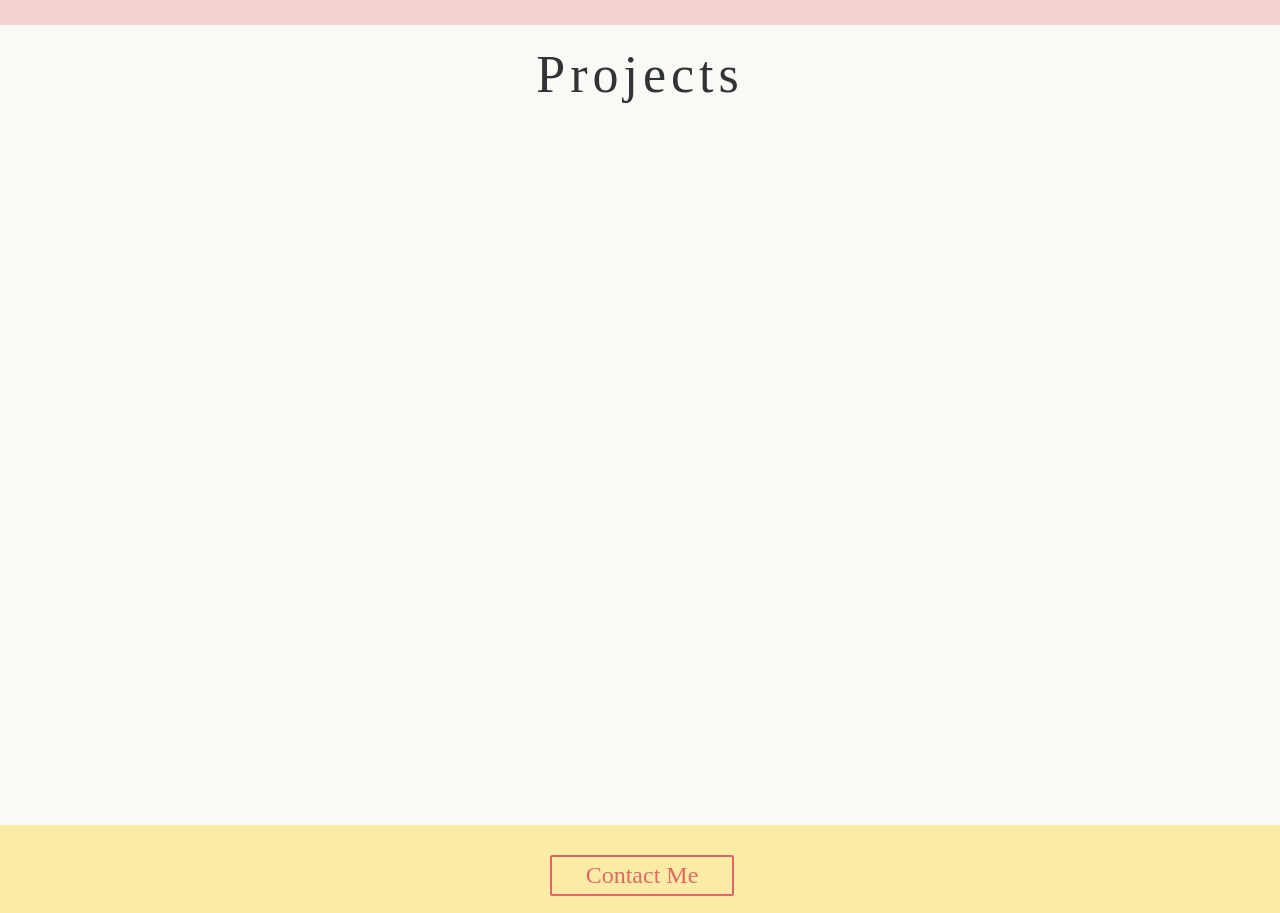
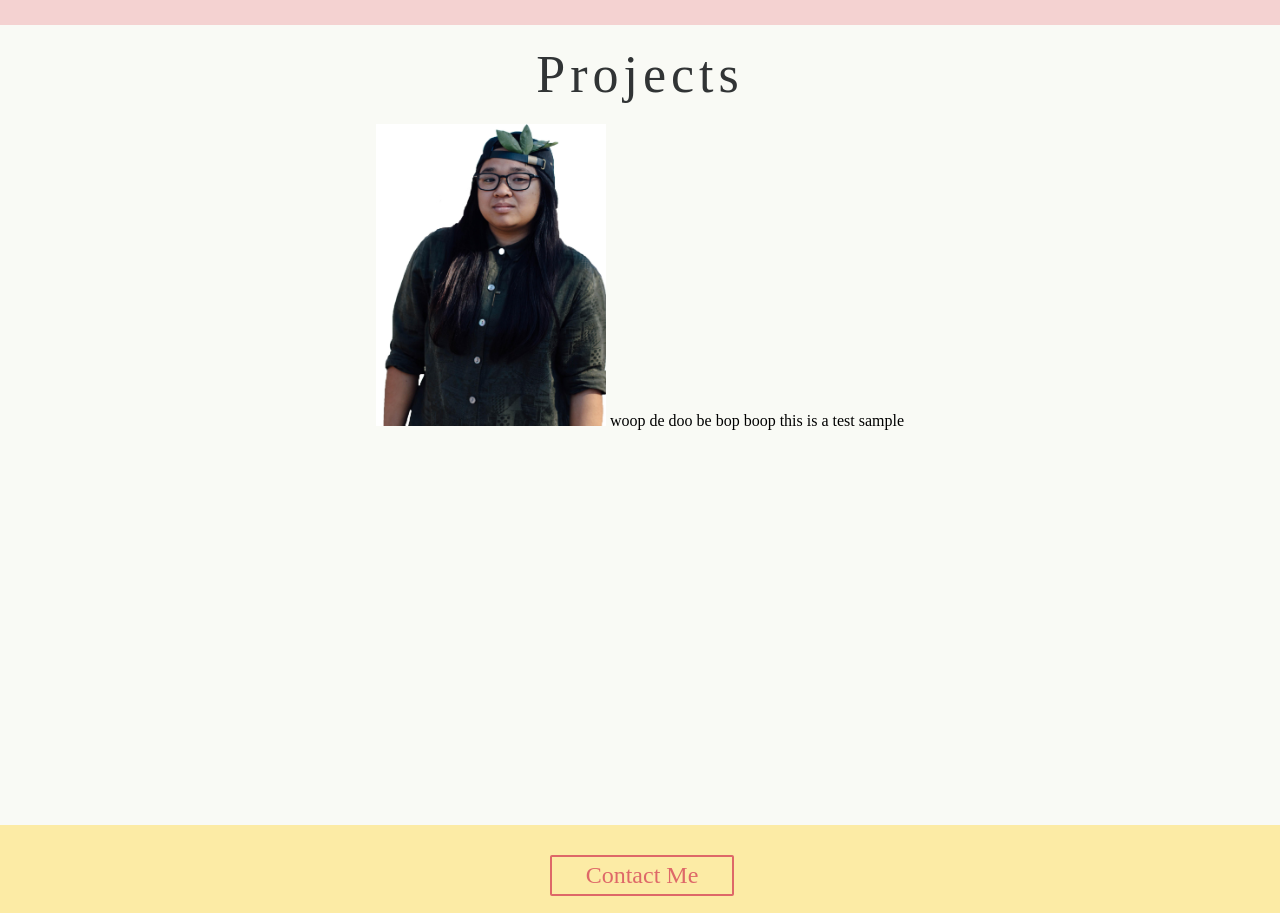
Before and after one commit to kaylinle/kaylinle.github.io, a plain HTML site: page index.html in a window 1280 px wide. Shown: the part 1440-2353 px from the top of the page. Drawn offline with nearby package versions, Linux system fonts and the light colour scheme.

Commit message:
checkout

```diff
--- a/assets/css/style.css
+++ b/assets/css/style.css
@@ -156,6 +156,10 @@
 
 #projects-text{
   color: #313435;
+}
+
+.tester {
+  display: inline-block;
 }
 
 #contact-section{
--- a/index.html
+++ b/index.html
@@ -144,6 +144,8 @@
                     <div class = "title-name" id = "projects-text">
                         Projects
                     </div>
+                    <div class = "tester" id="test"> <img src="assets/img/photo.jpg" width= 230 px> </div>
+                    <div class = "tester" id="some-text"> woop de doo be bop boop this is a test sample </div>
             </section>
             <!-- Contact Me Section -->
             <!-- MODAL BOX -->
```
